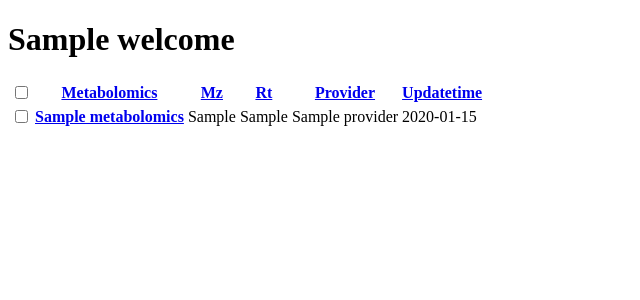
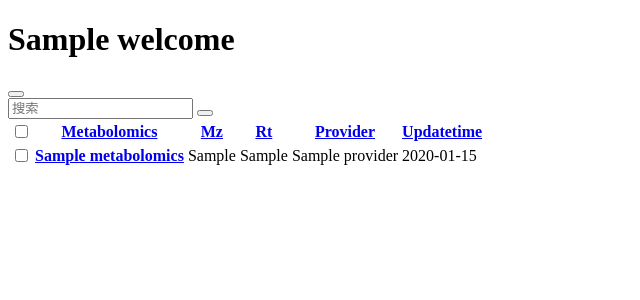
Before and after one commit to jiahui-qin/django-test, a Django app: template blogproject/templates/blog/index.html in a window 1280 px wide. Shown: the top 300 px of the page, without its empty margins (0-640 px from the left). Run offline with Django 3.2, Linux system fonts and the light colour scheme; the template is opened without the code that fills it: most values are stand-ins (such as "Sample title", 1, 10 or a date in 2020).

Commit message:
3/5 ！！！！

```diff
--- a/blogproject/blog/urls.py
+++ b/blogproject/blog/urls.py
@@ -1,7 +1,6 @@
 from django.conf.urls import url
-
 from . import views
-
+app_name = 'blog'
 urlpatterns = [
     url(r'^$', views.index, name='index'),
     url(r'^search/$', views.search, name='search'),
--- /dev/null
+++ b/blogproject/templates/base.html
@@ -0,0 +1,44 @@
+<!DOCTYPE html>
+<html lang="en">
+<head>
+    <meta charset="UTF-8">
+    <title>{{ title }}</title>
+</head>
+<body>
+<h1>{{ welcome }}</h1>
+
+<div class="container">
+        <header id="site-header">
+            <div class="row">
+                <div class="col-md-4 col-sm-5 col-xs-8">
+                </div><!-- col-md-4 -->
+                <div class="col-md-8 col-sm-7 col-xs-4">
+                    <nav class="main-nav" role="navigation">
+                        <div class="navbar-header">
+                            <button type="button" id="trigger-overlay" class="navbar-toggle">
+                                <span class="ion-navicon"></span>
+                            </button>
+                        </div>
+                        <div id="header-search-box">
+                                <a id="search-menu" href="#"><span id="search-icon" class="ion-ios-search-strong"></span></a>
+                                <div id="search-form" class="search-form">
+                                    <form role="search" method="get" id="searchform" action=" {% url 'blog:search' %}">
+                                        <input type="search" name="q" placeholder="搜索" required>
+                                        <button type="submit"><span class="ion-ios-search-strong"></span></button>
+                                    </form>
+                                </div>
+                            </div>
+                    </nav>
+
+                </div><!-- col-md-8 -->
+            </div>
+        </header>
+    </div>
+
+<main class="col-md-8">
+    {% block main %}
+    {% endblock main %}
+</main>
+
+</body>
+</html>
--- a/blogproject/templates/blog/index.html
+++ b/blogproject/templates/blog/index.html
@@ -1,16 +1,10 @@
-<!DOCTYPE html>
-<html lang="en">
-<head>
-    <meta charset="UTF-8">
-    <title>{{ title }}</title>
-</head>
-<body>
-<h1>{{ welcome }}</h1>
+{% extends 'base.html' %}
 
+{%block main %}
 
-
-
-
+  {% if error_msg %}
+  <p> {{error_msg}}</p>
+  {% endif %}
 
 <div class="results">
     <table id="result_list">
@@ -76,9 +70,4 @@
     </tbody>
     </table>
     </div>
-
-
-
-
-</body>
-</html>
+{% endblock main %}
```
Also changed, not shown: blogproject/blog/models.py (+5 -3 lines).
